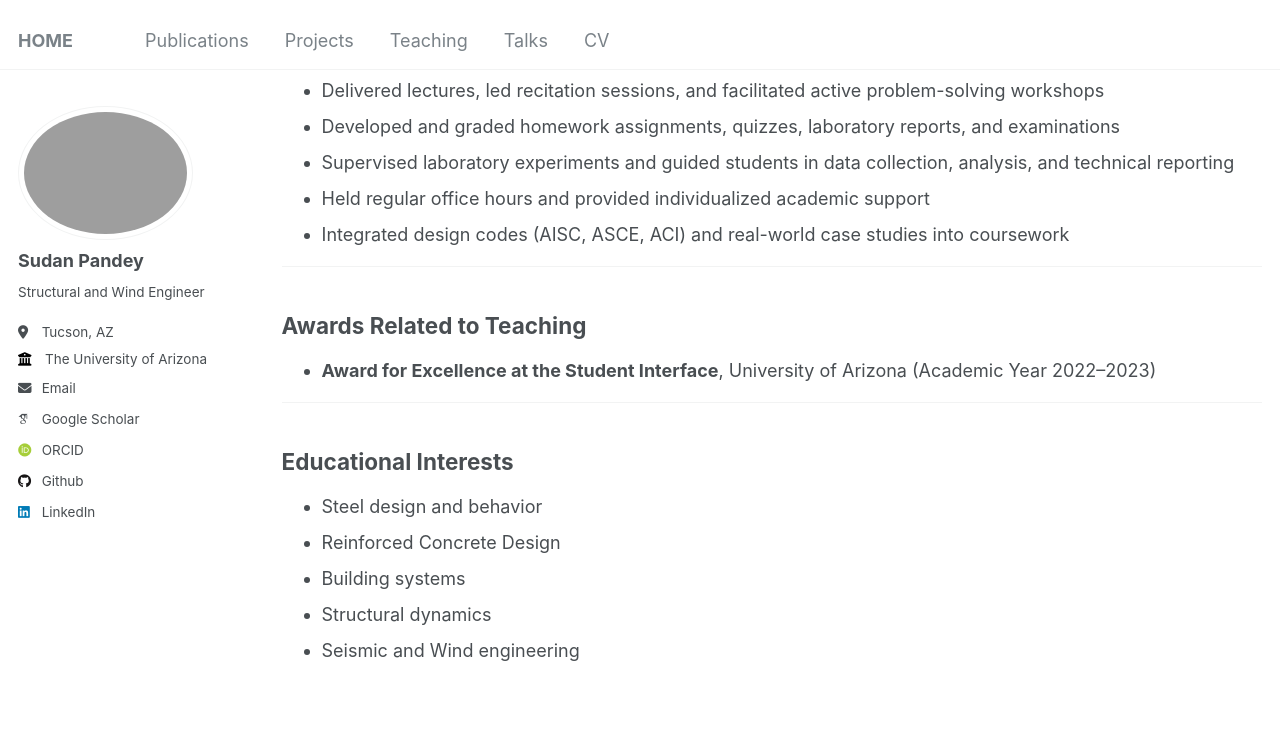
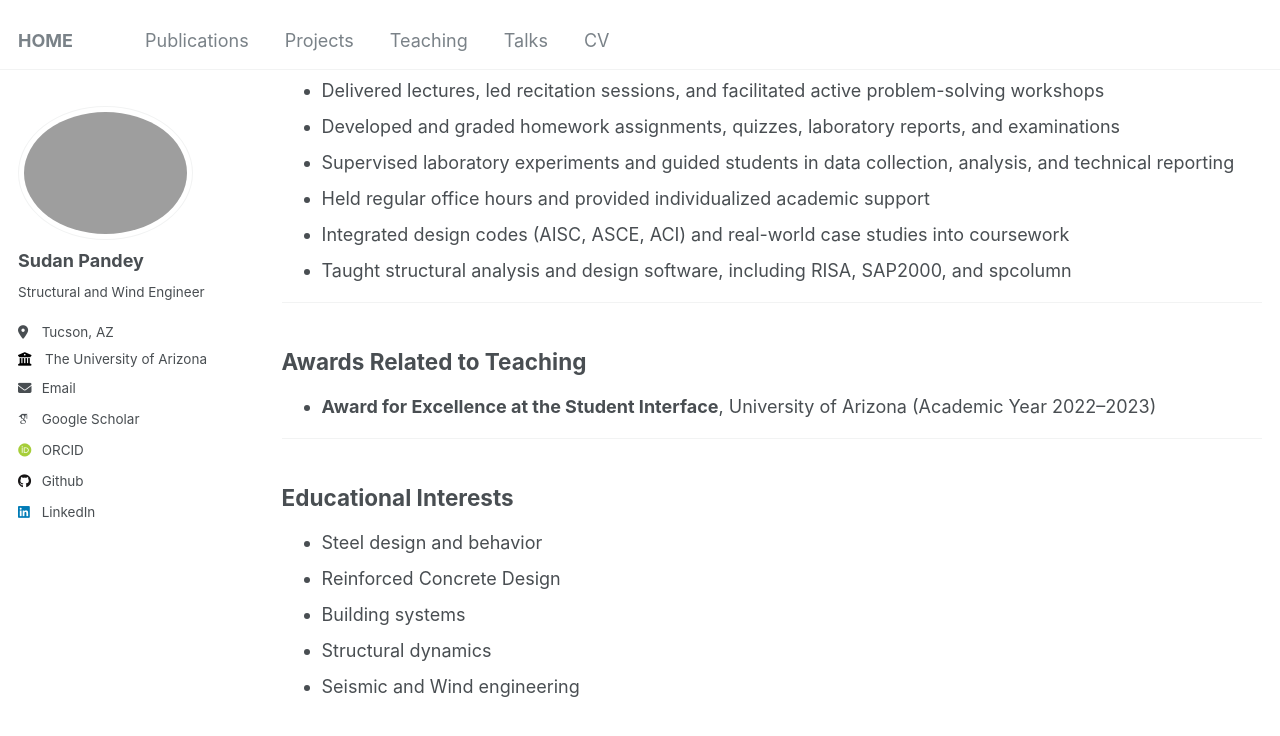
Before and after one commit to pdy-sdn/pandeysudan.github.io, a Jekyll site: the page built from _teaching/teaching.md, in a window 1280 px wide and 900 px high, scrolled down 802 px. Shown: the top 736 px of the window. Built offline with Jekyll 4.4.1, drawn with Linux system fonts in a browser that asks for light colours; some web fonts are replaced.

Commit message:
Update teaching.md

```diff
--- a/_teaching/teaching.md
+++ b/_teaching/teaching.md
@@ -58,6 +58,7 @@ Department of Civil & Architectural & Engineering Mechanics
 * Supervised laboratory experiments and guided students in data collection, analysis, and technical reporting
 * Held regular office hours and provided individualized academic support
 * Integrated design codes (AISC, ASCE, ACI) and real-world case studies into coursework
+* Taught structural analysis and design software, including RISA, SAP2000, and spcolumn
 
 
 ---
```
